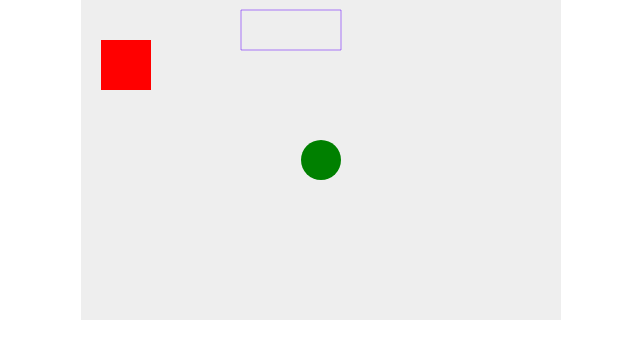
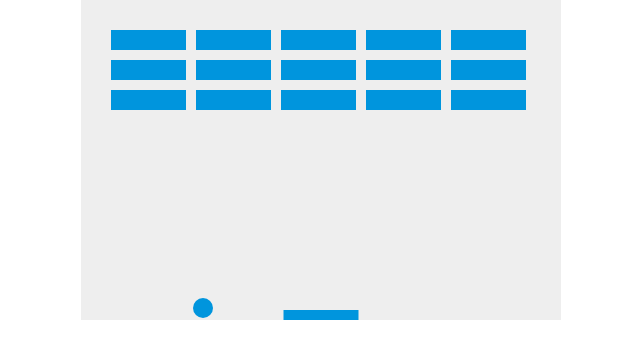
Before and after one commit to mklagassey/practiceHTMLgame, a plain HTML site: page index.html in a window 1280 px wide. Shown: the whole page, without its empty margins (319-959 px from the left). Drawn offline with Linux system fonts and the light colour scheme.

Commit message:
basic paddle, ball and bricks

```diff
--- a/index.html
+++ b/index.html
@@ -26,24 +26,140 @@
         // JavaScript code goes here
         var canvas = document.getElementById("myCanvas");
         var ctx = canvas.getContext("2d");
+        // Ball stuff ----------------
+        var x = canvas.width / 2;
+        var y = canvas.height - 30;
+        // Amount of ball's x,y change
+        var dx = 2;
+        var dy = -2;
+        var ballRadius = 10;
+        // Paddle stuff ---------------
+        var paddleHeight = 10;
+        var paddleWidth = 75;
+        var paddleX = (canvas.width - paddleWidth) / 2;
+        var rightPressed = false;
+        var leftPressed = false;
+        // Brick stuff ---------------
+        var brickRowCount = 3;
+        var brickColumnCount = 5;
+        var brickWidth = 75;
+        var brickHeight = 20;
+        var brickPadding = 10;
+        var brickOffsetTop = 30;
+        var brickOffsetLeft = 30;
+        var bricks = [];
+        for (var c = 0; c < brickColumnCount; c++) {
+            bricks[c] = [];
+            for (var r = 0; r < brickRowCount; r++) {
+                bricks[c][r] = { x: 0, y: 0 };
+            }
+        }
+
+
+
+        // Drawing functions --------------------------
+        function drawBall() {
             ctx.beginPath();
-        ctx.rect(20, 40, 50, 50);
-        ctx.fillStyle = "#FF0000";
+            // Make a filled in circle
+            ctx.arc(x, y, ballRadius, 0, Math.PI * 2);
+            ctx.fillStyle = "#0095DD";
             ctx.fill();
             ctx.closePath();
+        }
 
+        function drawPaddle() {
             ctx.beginPath();
-        ctx.arc(240, 160, 20, 0, Math.PI * 2, false);
-        ctx.fillStyle = "green";
+            ctx.rect(paddleX, canvas.height - paddleHeight, paddleWidth, paddleHeight);
+            ctx.fillStyle = "#0095DD";
             ctx.fill();
             ctx.closePath();
+        }
 
+        function drawBricks() {
+            for (var c = 0; c < brickColumnCount; c++) {
+                for (var r = 0; r < brickRowCount; r++) {
+                    var brickX = (c * (brickWidth + brickPadding)) + brickOffsetLeft;
+                    var brickY = (r * (brickHeight + brickPadding)) + brickOffsetTop;
+                    bricks[c][r].x = brickX;
+                    bricks[c][r].y = brickY;
                     ctx.beginPath();
-        ctx.rect(160, 10, 100, 40);
-        ctx.strokeStyle = "rgba(100, 0, 255, 0.5)";
-        ctx.stroke();
+                    ctx.rect(brickX, brickY, brickWidth, brickHeight);
+                    ctx.fillStyle = "#0095DD";
+                    ctx.fill();
                     ctx.closePath();
+                }
+            }
+        }
 
+
+
+        function draw() {
+            // Clears the canvas in between draws so we don't leave trails
+            ctx.clearRect(0, 0, canvas.width, canvas.height);
+            drawBricks();
+            drawBall();
+            drawPaddle();
+
+            x += dx;
+            y += dy;
+            // Keep ball inside vertical boundaries
+            if (x + dx > canvas.width - ballRadius || x + dx < ballRadius) {
+                dx = -dx;
+            }
+            // Keep ball inside horizontal boundaries & check for 'lose' & paddle hits
+            if (y + dy < ballRadius) {
+                dy = -dy;
+            } else if (y + dy > canvas.height - ballRadius) { // is ball touching bottom?
+                if (x > paddleX && x < paddleX + paddleWidth) { // is ball between edges of paddle?
+                    dy = -dy;
+                }
+                else {
+                    alert("GAME OVER");
+                    document.location.reload();
+                    clearInterval(interval);
+                }
+            }
+
+
+            if (rightPressed) {
+                paddleX += 7;
+                if (paddleX + paddleWidth > canvas.width) {
+                    paddleX = canvas.width - paddleWidth;
+                }
+            }
+            else if (leftPressed) {
+                paddleX -= 7;
+                if (paddleX < 0) {
+                    paddleX = 0;
+                }
+            }
+
+
+        }
+
+        // Paddle movement -----------------
+        document.addEventListener("keydown", keyDownHandler, false);
+        document.addEventListener("keyup", keyUpHandler, false);
+        function keyDownHandler(e) {
+            if (e.key == "Right" || e.key == "ArrowRight") {
+                rightPressed = true;
+            }
+            else if (e.key == "Left" || e.key == "ArrowLeft") {
+                leftPressed = true;
+            }
+        }
+
+        function keyUpHandler(e) {
+            if (e.key == "Right" || e.key == "ArrowRight") {
+                rightPressed = false;
+            }
+            else if (e.key == "Left" || e.key == "ArrowLeft") {
+                leftPressed = false;
+            }
+        }
+
+
+        var interval = setInterval(draw, 10);
 
 
     </script>
```
Lines whose indentation alone changed are shown as unchanged.
